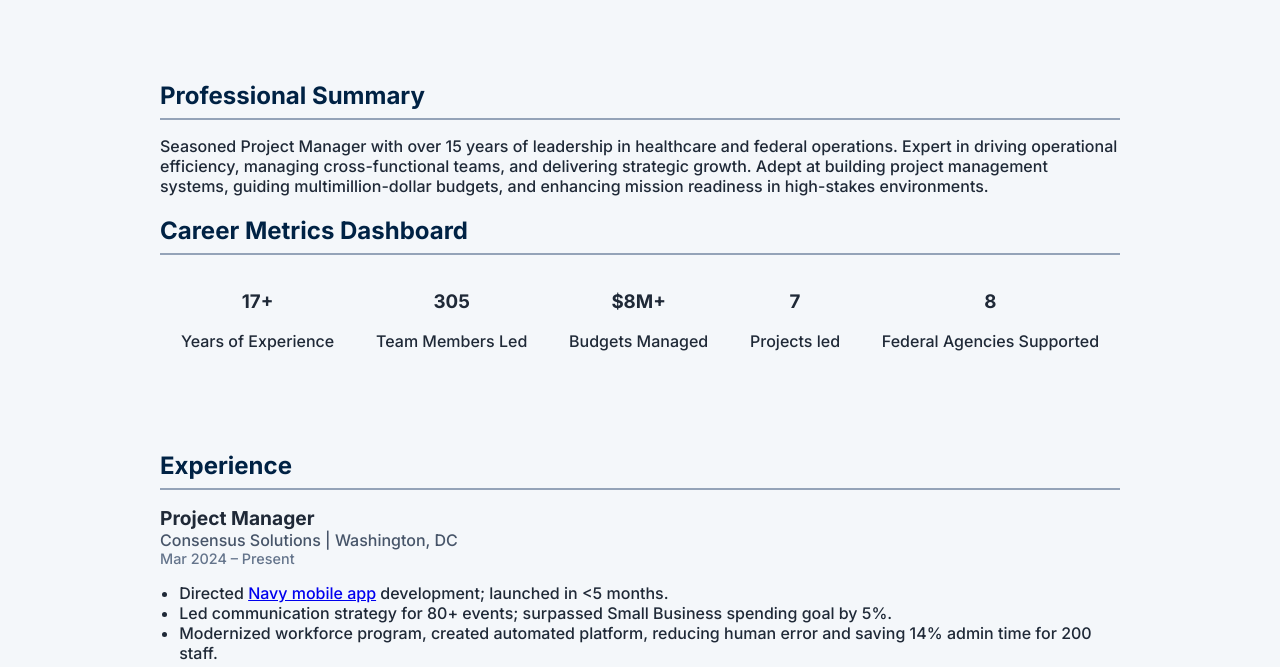
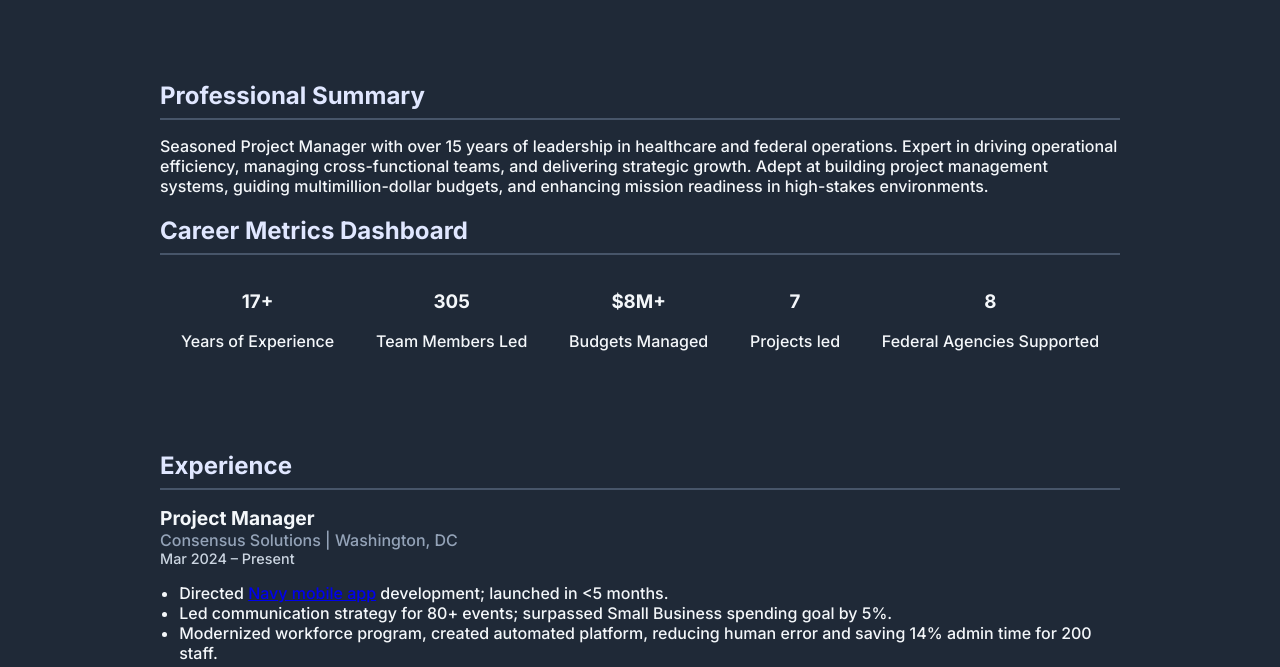
Before and after one commit to johlandt/joshua-ohlandt-resume, a plain HTML site: page index.html in a window 1280 px wide. Shown: the part 285-952 px from the top of the page. Drawn offline with nearby package versions, Linux system fonts and the dark colour scheme.

Commit message:
Update index.html
Adding Dark theme

```diff
--- a/index.html
+++ b/index.html
@@ -56,6 +56,28 @@
       transition: background 0.3s ease;
     }
     .connect-options a:hover { background: #0a4fc5; }
+
+  @media (prefers-color-scheme: dark) {
+      body {
+        background-color: #1f2937;
+        color: #f4f7fa;
+      }
+
+      header {
+        background-image: url('Header_Josh.png'); /* optional dark header */
+        color: #f4f7fa;
+      }
+
+      .section-title {
+        color: #e0e7ff;
+        border-bottom: 2px solid #475569;
+      }
+
+      .company { color: #94a3b8; }
+      .dates { color: #cbd5e1; }
+      footer { background-color: #0f172a; color: #f4f7fa; }
+      .skill-tag, .cert-tag { background: #334155; color: #f4f7fa; }
+    }
   </style>
 </head>
 <body>
```
